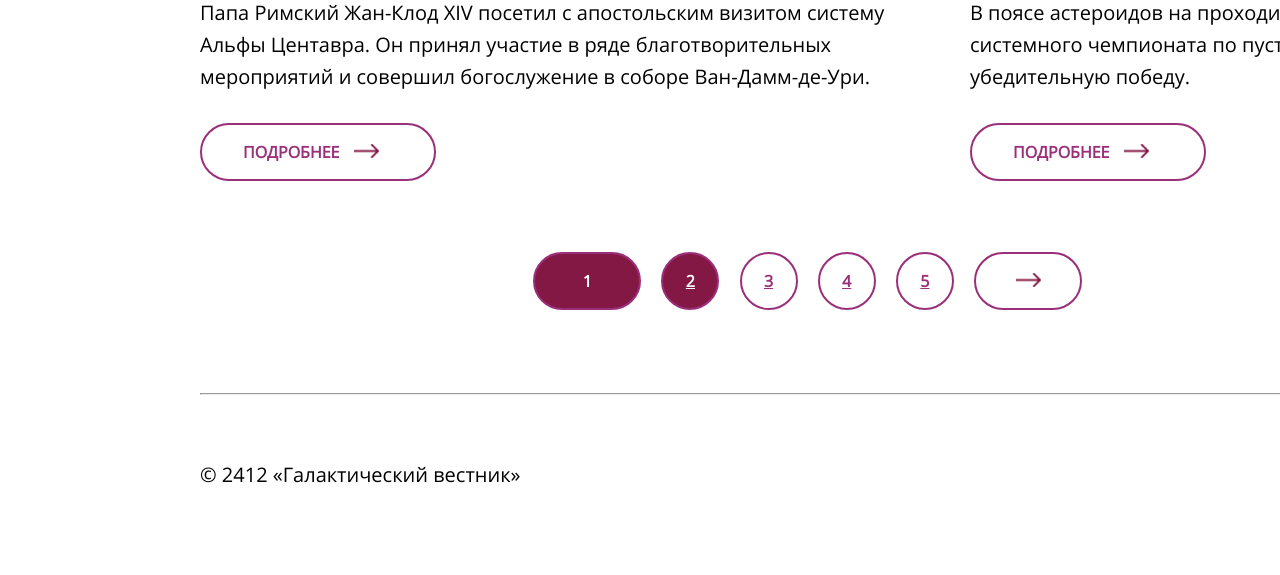
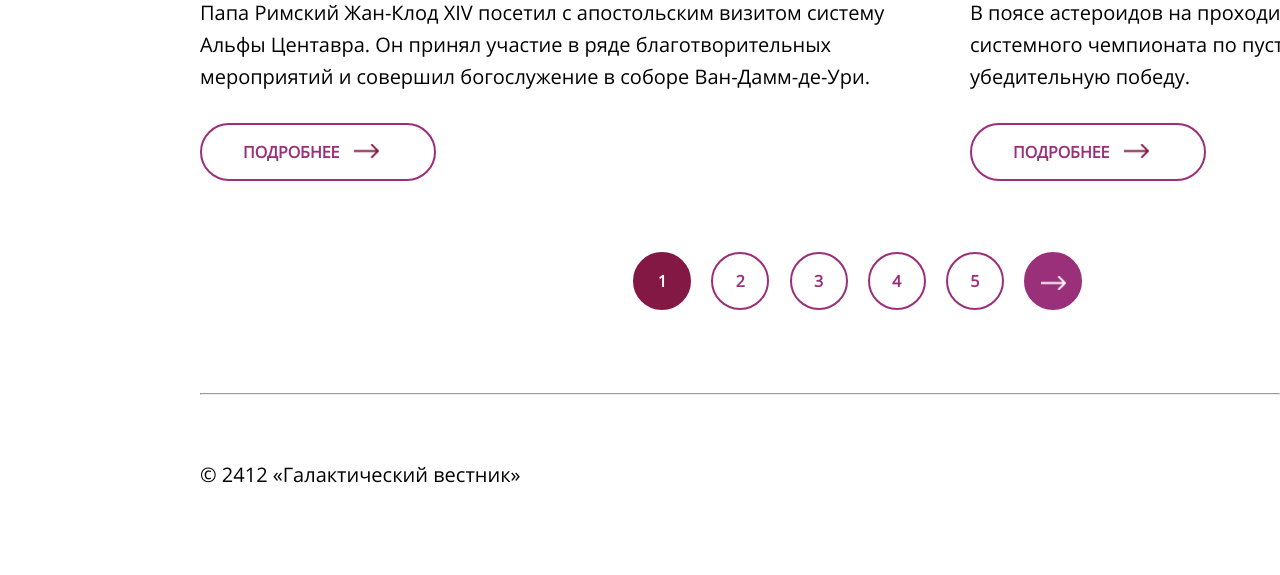
Before and after one commit to aleksandraarutunan005-coder/aleksandra-commit2, a PHP site: page / in a window 1280 px wide; the page is wider, and only the part inside the window is pictured. Shown: the part 1542-2117 px from the top of that part. Run offline with PHP 8.4, Linux system fonts and the light colour scheme; data comes from the database, SQL or seed files in the repository.

Commit message:
style.css

```diff
--- a/style.css
+++ b/style.css
@@ -8,7 +8,7 @@
     padding: 0px;
     margin: 0px;
 }
-/* HEADER */
+
 header {
     border-bottom: 1px solid grey;
     padding: 30px 200px;
@@ -27,8 +27,7 @@
     margin-left: 24px;
 }
 
-/* MAIN */
-/* картинка */
+
 .bgimg {
     background-image: url(images/c6e252ce94fd757ae97522197c394239.jpg);
     background-repeat: no-repeat;
@@ -47,7 +46,7 @@
     margin-bottom: 100px;
 
 }
-/* новости */
+
 #newsH1 {
     margin-top: 54px;
     margin-left: 200px;
@@ -61,7 +60,7 @@
     justify-content: left;
     gap: 30px;
 }
-/* Новостной блок */
+
 .new {
     margin-top: 60px;
     width: 739px;
@@ -105,13 +104,32 @@
     background-color: #841844;
     color: white;
 }
-/* переключатель новостей */
+
+footer {
+    margin: 64px 0 84px 200px;
+    font-weight: 400;
+    font-size: 20px;
+    line-height: 160%;
+
+}
+@font-face {
+  font-family: "OpenSans";
+  src: url("fonts/OpenSans/OpenSans.ttf") format("truetype");
+  font-weight: normal;
+  font-style: normal;
+}
+
 .pageScroll {
     margin-top: 100px;
     margin-right: 198px;
     margin-bottom: 83px;
     text-align: end;
 }
+
+.pageScroll a {
+    text-decoration: none;
+}
+
 .pageScrollItem {
     display: inline-block;
     width: 54px;
@@ -125,32 +143,40 @@
     text-align: center;
     line-height: 54px;
     margin-left: 16px;
+    background-color: white;
 }
-.pageScrollItem img {
-    display: inline-block;
-    width: 25px;
+
+
+.page-number {
+    width: 54px;
 }
-.pageScrollItem:first-of-type {
+
+
+.page-number.active {
     background-color: #841844;
     color: white;
+    border-color: #841844;
+    cursor: default;
 }
-.pageScrollItem:last-of-type {
+
+
+.arrow-btn {
+    background-color: #9B307A;
+    border-color: #9B307A;
+}
+
+.wide-arrow {
     width: 104px;
 }
-hr {
-    width: 1520px;
+
+.arrow-btn img {
+    width: 25px;
+    vertical-align: middle;
+    filter: brightness(0) invert(1);
 }
-/* FOOTER */
-footer {
-    margin: 64px 0 84px 200px;
-    font-weight: 400;
-    font-size: 20px;
-    line-height: 160%;
 
+
+.page-number:first-child:not(.active) {
+    background-color: #9B307A;
+    color: white;
 }
-@font-face {
-  font-family: "OpenSans";
-  src: url("fonts/OpenSans/OpenSans.ttf") format("truetype");
-  font-weight: normal;
-  font-style: normal;
-}
```
